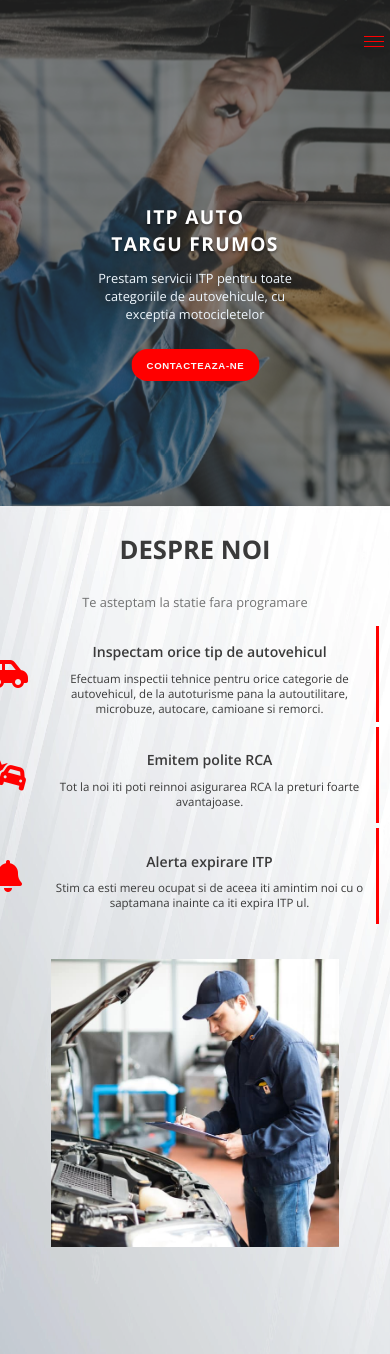
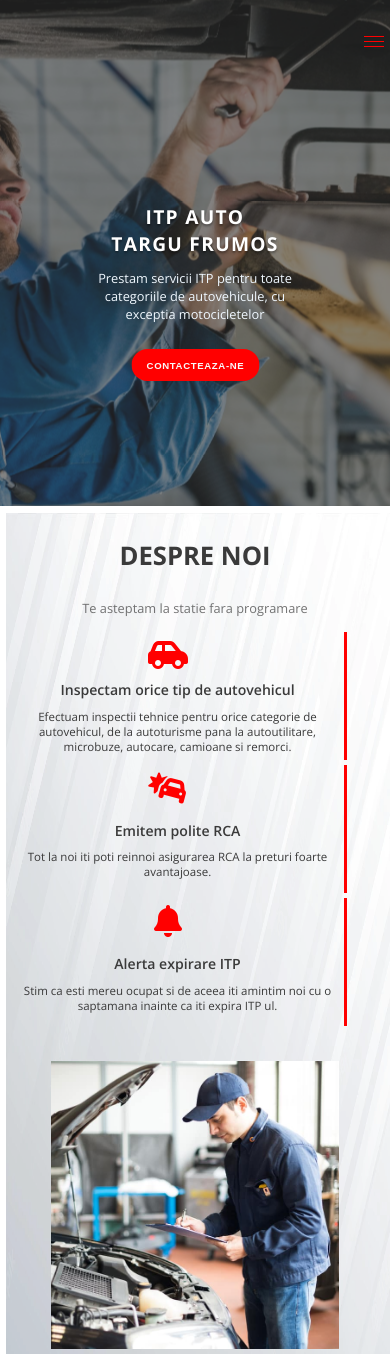
Before and after one commit to Chicet-Razvan/ITP, a plain HTML site: page index.html in a window 390 px wide. Shown: the top 1354 px of the page. Drawn offline with nearby package versions, Linux system fonts and the light colour scheme.

Commit message:
Update style.css

```diff
--- a/style.css
+++ b/style.css
@@ -767,6 +767,13 @@ text-align: center;
 
     .section-2 {
         height: 110vh;
+        padding: 1rem;
+    }
+
+    .citat {
+        display: flex;
+        flex-direction: column;
+        text-align: center;
     }
 
     .s2-content {
@@ -831,6 +838,7 @@ text-align: center;
 
         border-bottom: 1px solid rgb(187, 186, 186);
         height: 33vh;
+        flex-direction: column;
     }
 
     .section-4 p:nth-child(2) {
```
